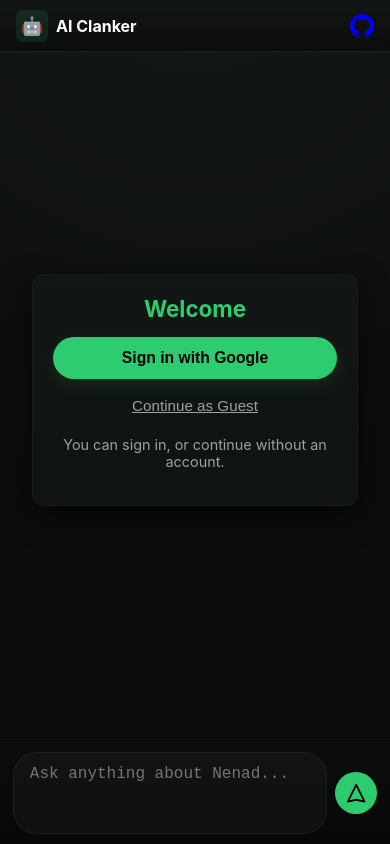
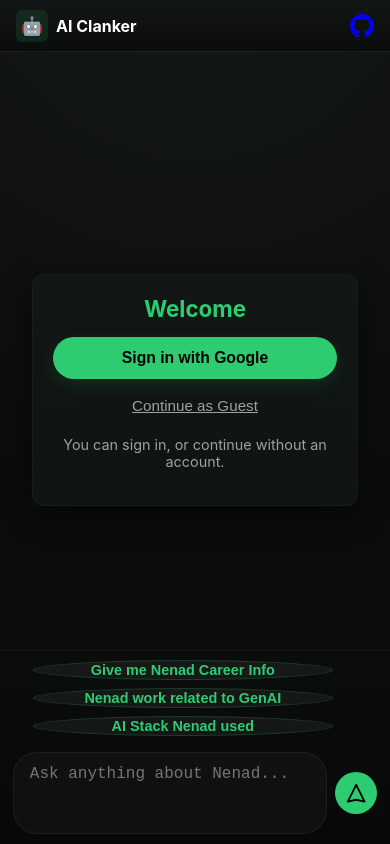
Before and after one commit to k4jgana/portfolio-fe, a React (Vite) app: page / in a window 390 px wide. Built offline with nearby package versions, Linux system fonts and the light colour scheme; no server answers.

Commit message:
chgnages

```diff
--- a/src/App.tsx
+++ b/src/App.tsx
@@ -6,14 +6,8 @@ import Login from "./components/Login";
 import type { MessageType } from "./components/Message";
 import "./styles/index.css";
 
-const SUGGESTIONS = [
-  "Give me Nenad Career Info",
-  "Give me Album recommendations by Nenad",
-  "Give me Movie recommendations by Nenad",
-];
-
-const backendURL = import.meta.env.VITE_BACKEND_URL;
-// const backendURL = " http://127.0.0.1:8000";
+// Backend URL
+const backendURL = "http://192.168.0.101:8000";
 
 const App: React.FC = () => {
   const [query, setQuery] = useState("");
@@ -23,13 +17,18 @@ const App: React.FC = () => {
   const [displayedContent, setDisplayedContent] = useState("");
   const [typingIndex, setTypingIndex] = useState(0);
   const [userEmail, setUserEmail] = useState<string | "guest" | null>(null);
+
+  // Suggestions state (was previously a constant)
+  const [suggestions, setSuggestions] = useState<string[]>([
+    "Give me Nenad Career Info",
+    "Nenad work related to GenAI",
+    "AI Stack Nenad used",
+  ]);
+
   const messagesEndRef = useRef<HTMLDivElement>(null);
-
-  // Add a new ref
   const chatContainerRef = useRef<HTMLDivElement>(null);
 
-// Replace your current useEffect for scrolling:
-
+  // Auto scroll chat container
   useEffect(() => {
     if (!chatContainerRef.current) return;
     chatContainerRef.current.scrollTo({
@@ -38,13 +37,13 @@ useEffect(() => {
     });
   }, [conversation, displayedContent]);
 
-
   const showStartupNotice = loading && conversation.length === 1 && conversation[0].role === "user";
 
   useEffect(() => {
     messagesEndRef.current?.scrollIntoView({ behavior: "smooth" });
   }, [conversation, displayedContent]);
 
+  // Typing effect for AI messages
   useEffect(() => {
     if (typingMessageIndex === null) return;
     if (typingMessageIndex >= conversation.length) return;
@@ -65,6 +64,7 @@ useEffect(() => {
     }
   }, [typingIndex, typingMessageIndex, conversation]);
 
+  // Send message to backend
   const sendMessage = async (text: string) => {
     const history = conversation
       .slice(-6)
@@ -100,6 +100,7 @@ useEffect(() => {
     }
   };
 
+  // Handle form submit
   const handleSubmit = (e?: React.FormEvent) => {
     if (e) e.preventDefault();
     if (!query.trim() || loading) return;
@@ -111,14 +112,18 @@ useEffect(() => {
     sendMessage(text);
   };
 
+  // Handle suggestion click and remove clicked suggestion
   const handleSuggestionClick = (text: string) => {
     if (loading) return;
+
+    // Add to conversation
     setConversation((prev) => [...prev, { role: "user", content: text }]);
     setLoading(true);
     sendMessage(text);
+
+    // Remove clicked suggestion
+    setSuggestions((prev) => prev.filter((s) => s !== text));
   };
-
-  console.log(SUGGESTIONS)
 
   return (
     <div className="app-container">
@@ -129,7 +134,6 @@ return (
       )}
 
       <main>
-
         <Chat
           conversation={conversation}
           typingMessageIndex={typingMessageIndex}
@@ -146,12 +150,11 @@ return (
         setQuery={setQuery}
         handleSubmit={handleSubmit}
         loading={loading}
-      suggestions={[]}
-      onSuggestionClick={handleSuggestionClick}
+        suggestions={suggestions}   // Pass the state
+        onSuggestionClick={handleSuggestionClick} // Updated handler
       />
     </div>
   );
-
 };
 
 export default App;
--- a/src/components/Footer.tsx
+++ b/src/components/Footer.tsx
@@ -1,5 +1,6 @@
 import React, { useEffect, useRef } from "react";
 import Suggestions from "./Suggestions";
+
 
 interface Props {
   query: string;
--- a/src/styles/footer.css
+++ b/src/styles/footer.css
@@ -26,7 +26,22 @@ footer {
   display: flex;
   gap: 0.6rem;
   justify-content: center;
-  flex-wrap: wrap; /* Standard behavior for desktop */
+  flex-wrap: wrap;
+}
+
+/* Mobile / small screens */
+@media (max-width: 600px) {
+  .footer-suggestions {
+    justify-content: space-around; /* spread items more */
+  }
+
+  .footer-suggestions > * {
+    flex: 1 1 100%; /* each item takes ~45% width and wraps nicely */
+    text-align: center;
+    min-width: 300px;
+    padding: 1rem 1rem; /* increased from default */
+    min-height: 20px; /* adds more height */
+  }
 }
 
 /* Styling for the suggestion items (pills) */
```
Also changed, not shown: 1 other file (tests, documents, lock files or other folders). Lines whose indentation alone changed are shown as unchanged.
